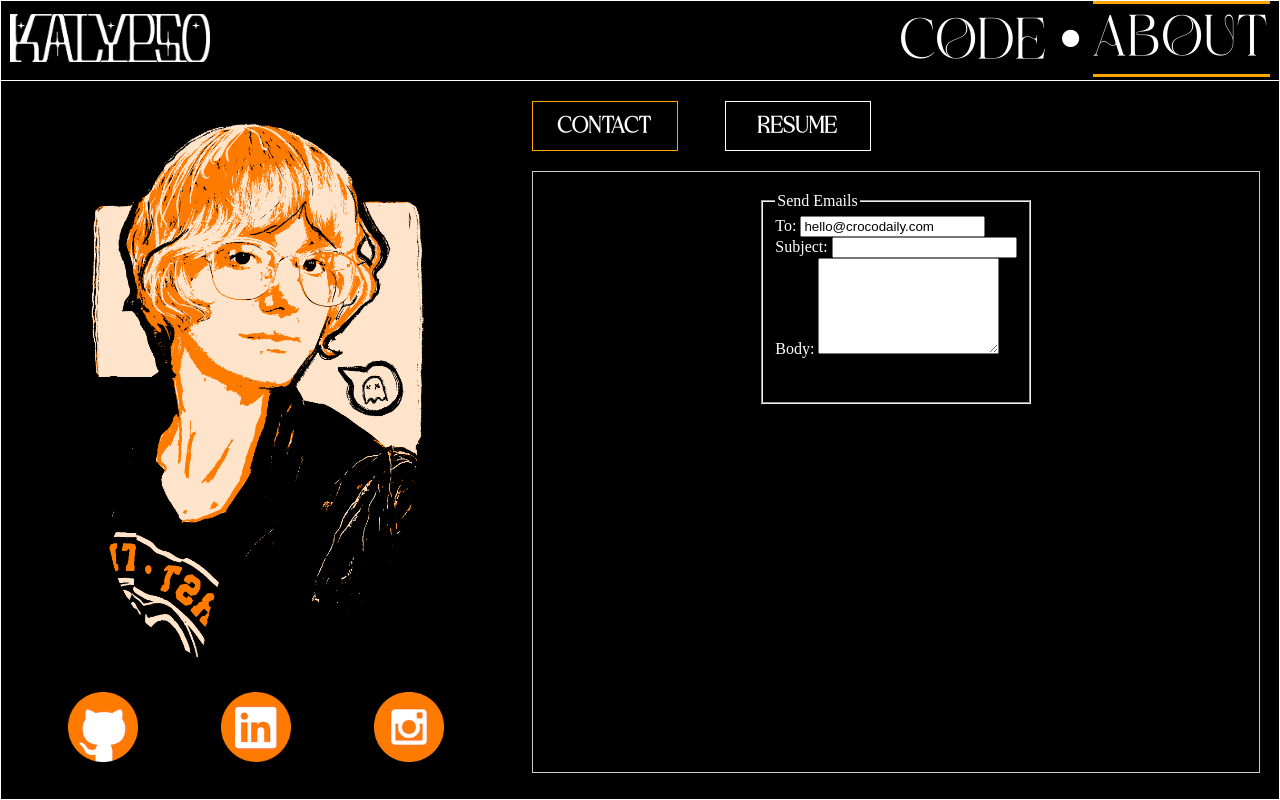
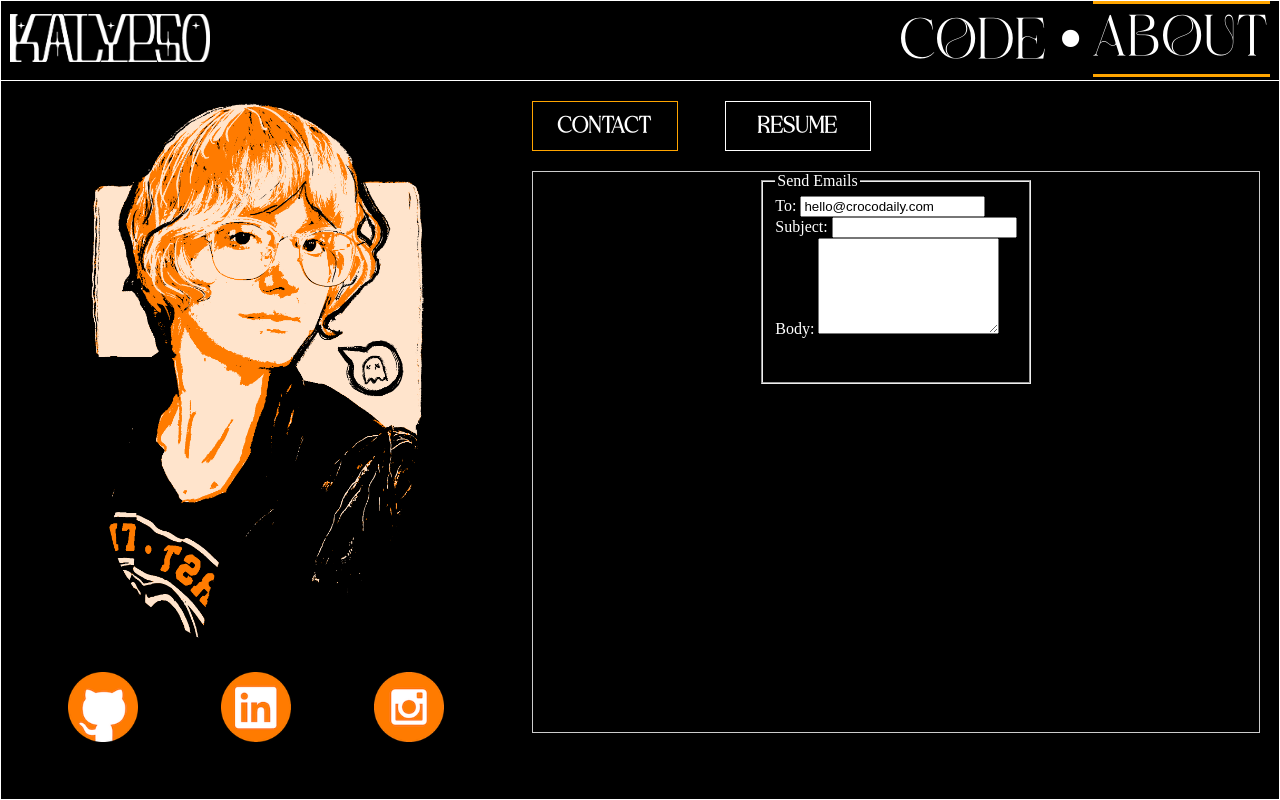
Before and after one commit to kalypsohoman/kalypso-homan, a SvelteKit app: page /about in a window 1280 px wide. Built offline with nearby package versions, Linux system fonts and the light colour scheme.

Commit message:
Remove 20px padding on contents

```diff
--- a/src/routes/about/+page.svelte
+++ b/src/routes/about/+page.svelte
@@ -149,7 +149,6 @@
             height: min(70vh, 95vw);
             overflow-y: auto;
             overflow-x: hidden;
-            padding: 20px;
             display: flex;
             justify-content: center;
             &::-webkit-scrollbar-thumb {
@@ -172,8 +171,8 @@
     .secret-button {
         height: 5vw;
         width: 5vw;
-        top: calc(23vw + 70px);
-        left: 26.5%;
+        top: 42.5%;
+        left: 28%;
         position: absolute;
         cursor: pointer;
     }
```
